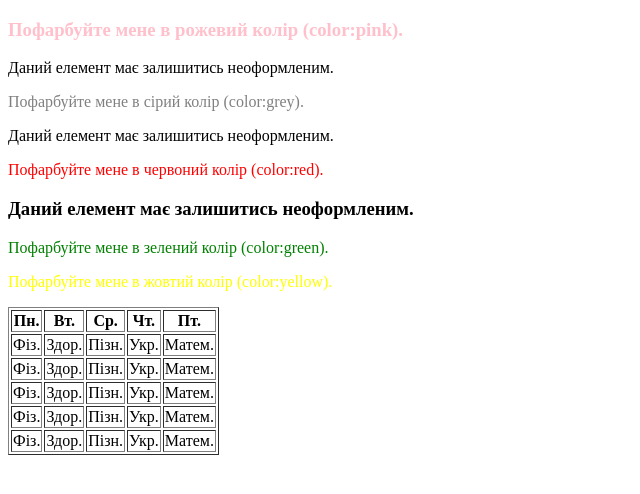
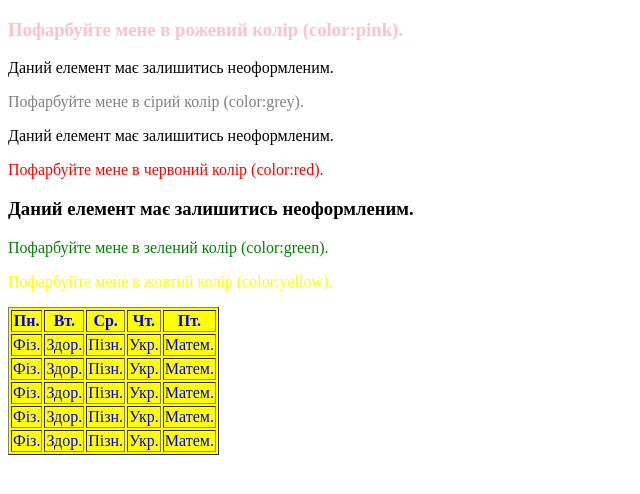
Before and after one commit to LevDer2/HW, a plain HTML site: page index.html in a window 1280 px wide. Shown: the whole page, without its empty margins (0-640 px from the left). Drawn offline with Linux system fonts and the light colour scheme.

Commit message:
my commite

```diff
--- a/index.html
+++ b/index.html
@@ -18,49 +18,50 @@
         <p class="yellow">Пофарбуйте мене в жовтий колір (color:yellow).</p>
       </div>
       <section>
-        <table border="1">
+        <table class="list" border="1">
             <thead>
                 <tr>
-                    <th>Пн.</th>
-                    <th>Вт.</th>
-                    <th>Ср.</th>
-                    <th>Чт.</th>
-                    <th>Пт.</th>
+                    <th class="item">Пн.</th>
+                    <th class="item">Вт.</th>
+                    <th class="item">Ср.</th>
+                    <th class="item">Чт.</th>
+                    <th class="item">Пт.</th>
                 </tr>
             </thead>
             <tbody>
             <tr>
-                <td>Фіз.</td>
-                <td>Здор.</td>
-                <td>Пізн.</td>
-                <td>Укр.</td>
-                <td>Матем.</td>
+                <!-- хто не зрозумів клас це як я люблю цей предмет! -->
+                <td class="item">Фіз.</td>
+                <td class="lol">Здор.</td>
+                <td class="cool">Пізн.</td>
+                <td class="norm">Укр.</td>
+                <td class="mega-cool">Матем.</td>
             </tr>
             <tr>
-                <td>Фіз.</td>
-                <td>Здор.</td>
-                <td>Пізн.</td>
-                <td>Укр.</td>
-                <td>Матем.</td>
+                <td class="coollest">Фіз.</td>
+                <td class="what">Здор.</td>
+                <td class="like">Пізн.</td>
+                <td class="normal">Укр.</td>
+                <td class="mega-cool">Матем.</td>
             </tr><tr>
-                <td>Фіз.</td>
-                <td>Здор.</td>
-                <td>Пізн.</td>
-                <td>Укр.</td>
-                <td>Матем.</td>
+                <td class="great">Фіз.</td>
+                <td class="look">Здор.</td>
+                <td class="thematic">Пізн.</td>
+                <td class="awesome">Укр.</td>
+                <td class="mega-cool">Матем.</td>
             </tr><tr>
-                <td>Фіз.</td>
-                <td>Здор.</td>
-                <td>Пізн.</td>
-                <td>Укр.</td>
-                <td>Матем.</td>
+                <td class="awesome">Фіз.</td>
+                <td class="look">Здор.</td>
+                <td class="amazing">Пізн.</td>
+                <td class="easy">Укр.</td>
+                <td class="mega-cool">Матем.</td>
             </tr>
             <tr>
-                <td>Фіз.</td>
-                <td>Здор.</td>
-                <td>Пізн.</td>
-                <td>Укр.</td>
-                <td>Матем.</td>
+                <td class="fun">Фіз.</td>
+                <td class="health">Здор.</td>
+                <td class="nature">Пізн.</td>
+                <td class="book">Укр.</td>
+                <td class="mega-cool">Матем.</td>
             </tr>
         </tbody>
         </table>
--- a/style.css
+++ b/style.css
@@ -21,3 +21,217 @@ div + div > p {
 div + h3 + p {
     color: green;
 }
+
+.item:hover {
+    background-color: lightgreen;
+    color: black;
+    cursor: pointer;
+}
+
+.item:active {
+    background-color: mediumvioletred;
+    transform: scale(1.3);
+}
+
+.list {
+    color: blue;
+    background-color: yellow;
+}
+
+.lol:hover {
+    background-color: green;
+    color: black;
+    cursor: pointer;
+}
+
+.lol:active {
+    background-color: greenyellow;
+    transform: scale(1.3);
+}
+
+.cool:hover {
+    background-color: lightskyblue;
+    color: black;
+    cursor: pointer;
+}
+
+.cool:active {
+    background-color: lightcoral;
+    transform: scale(1.3);
+}
+
+.norm:hover {
+    background-color: antiquewhite;
+    color: black;
+    cursor: pointer;
+}
+
+.norm:active {
+    background-color: aqua;
+    transform: scale(1.3);
+}
+
+.mega-cool:hover {
+    background-color: rgb(250, 210, 30);
+    color: black;
+    cursor: pointer;
+}
+
+.mega-cool:active {
+    background-color: gold;
+    transform: scale(1.3);
+}
+
+.coollest:hover {
+    background-color: mediumturquoise;
+    color: black;
+    cursor: pointer;
+}
+
+.coollest:active {
+    background-color: gold;
+    transform: scale(1.3);
+}
+
+.what:hover {
+    background-color: goldenrod;
+    color: black;
+    cursor: pointer;
+}
+
+.what:active {
+    background-color: chartreuse;
+    transform: scale(1.3);
+}
+
+.like:hover {
+    background-color: lightcoral;
+    color: black;
+    cursor: pointer;
+}
+
+.like:active {
+    background-color: rgb(21, 113, 199);
+    transform: scale(1.3);
+}
+
+.normal:hover {
+    background-color: l;
+    color: black;
+    cursor: pointer;
+}
+
+.normal:active {
+    background-color: mediumvioletred;
+    transform: scale(1.3);
+}
+
+.great:hover {
+    background-color: rgb(209, 73, 73);
+    color: black;
+    cursor: pointer;
+}
+
+.great:active {
+    background-color: rgb(199, 65, 204);
+    transform: scale(1.3);
+}
+
+.look:hover {
+    background-color: lightgreen;
+    color: black;
+    cursor: pointer;
+}
+
+.look:active {
+    background-color: rgb(47, 223, 164);
+    transform: scale(1.3);
+}
+
+.thematic:hover {
+    background-color: rgb(209, 167, 52);
+    color: black;
+    cursor: pointer;
+}
+
+.thematic:active {
+    background-color: rgb(193, 238, 108);
+    transform: scale(1.3);
+}
+
+.awesome:hover {
+    background-color: rgb(238, 144, 144);
+    color: black;
+    cursor: pointer;
+}
+
+.awesome:active {
+    background-color: rgb(203, 113, 245);
+    transform: scale(1.3);
+}
+
+.amazing:hover {
+    background-color: rgb(52, 241, 216);
+    color: black;
+    cursor: pointer;
+}
+
+.amazing:active {
+    background-color: rgb(245, 242, 50);
+    transform: scale(1.3);
+}
+
+.easy:hover {
+    background-color: rgb(73, 249, 255);
+    color: black;
+    cursor: pointer;
+}
+
+.easy:active {
+    background-color: rgb(151, 202, 55);
+    transform: scale(1.3);
+}
+
+.fun:hover {
+    background-color: rgb(0, 255, 0);
+    color: black;
+    cursor: pointer;
+}
+
+.fun:active {
+    background-color: rgb(255, 0, 162);
+    transform: scale(1.3);
+}
+
+.health:hover {
+    background-color: rgb(69, 187, 65);
+    color: black;
+    cursor: pointer;
+}
+
+.health:active {
+    background-color: rgb(32, 42, 190);
+    transform: scale(1.3);
+}
+
+.nature:hover {
+    background-color: rgb(55, 192, 255);
+    color: black;
+    cursor: pointer;
+}
+
+.nature:active {
+    background-color: rgb(0, 162, 255);
+    transform: scale(1.3);
+}
+
+.book:hover {
+    background-color: rgb(88, 78, 240);
+    color: black;
+    cursor: pointer;
+}
+
+.book:active {
+    background-color: rgb(60, 169, 177);
+    transform: scale(1.3);
+}
```
